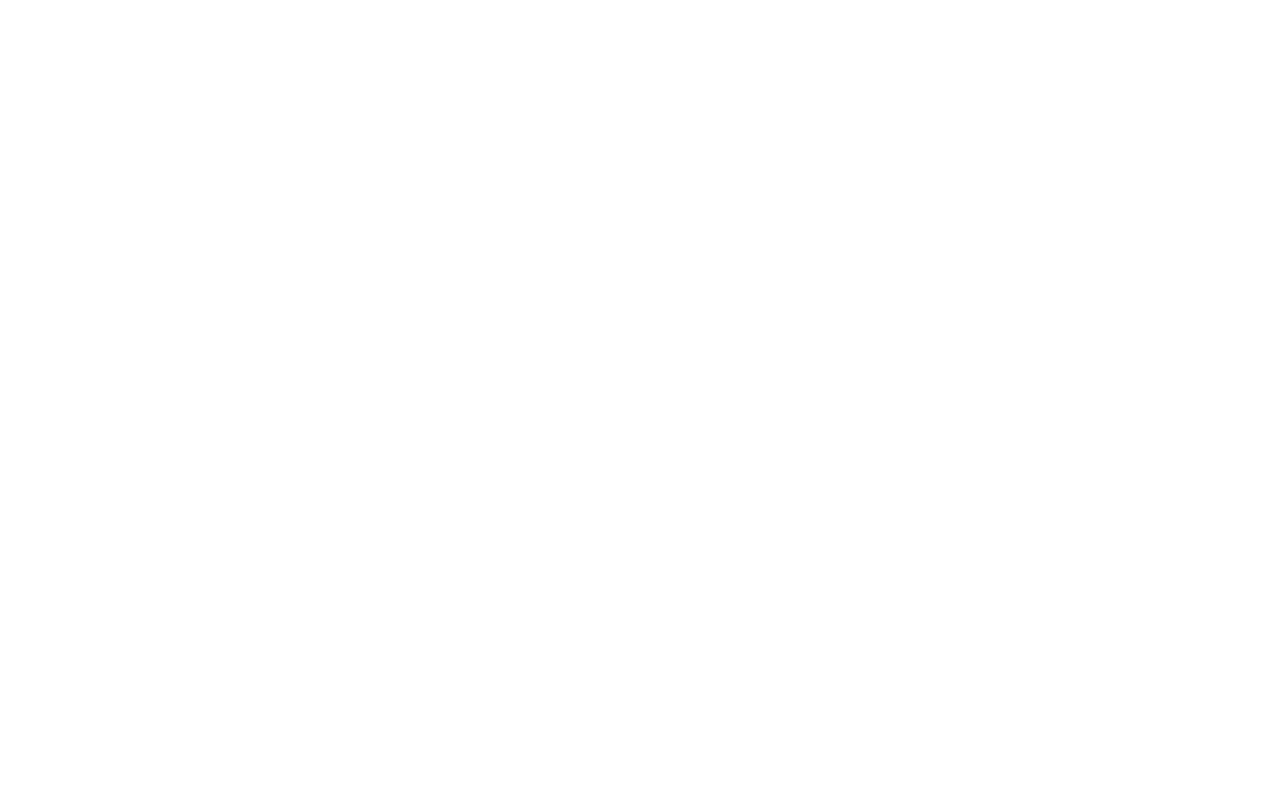
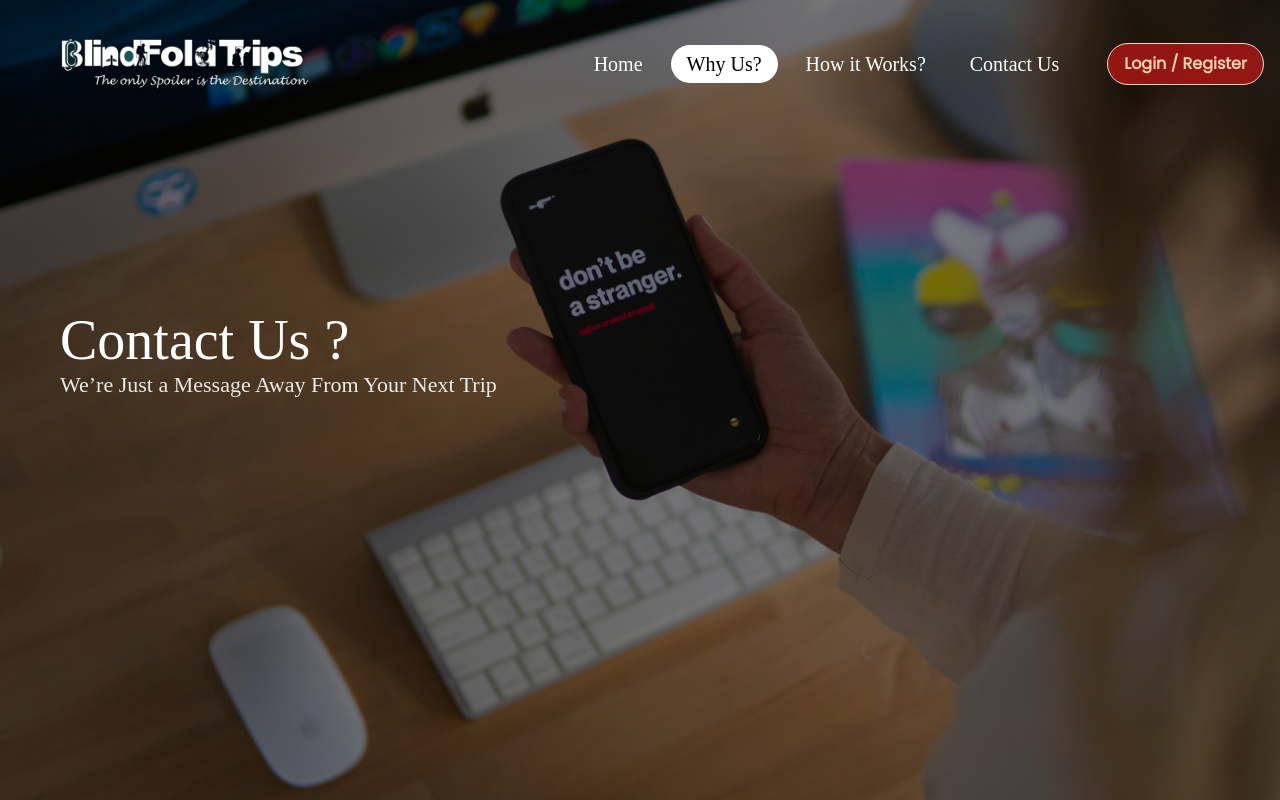
Before and after one commit to VamsiKurapati/BFT_Demo, a React (Vite) app: page /why_us in a window 1280 px wide. Before the commit this address had no page. Shown: the top 800 px of the page. Built offline with nearby package versions, Linux system fonts and the light colour scheme; a web font is replaced by a local one.

Commit message:
Started Why_Us

```diff
--- a/src/App.jsx
+++ b/src/App.jsx
@@ -4,6 +4,7 @@
 
 const Home = lazy(() => import("./assets/Home"));
 const Contact = lazy(() => import("./assets/Contact"));
+const WhyUs = lazy(() => import("./assets/Why_Us"));
 
 const App = () => {
     return (
@@ -12,6 +13,7 @@
                 <Route path="/" element={<Home />} />
                 <Route path="/home" element={<Home />} />
                 <Route path="/contact" element={<Contact />} />
+                <Route path="/why_us" element={<WhyUs />} />
           </Routes>
       </Suspense>
     );
--- /dev/null
+++ b/src/assets/Why_Us.jsx
@@ -0,0 +1,126 @@
+import React, { useState } from "react";
+import { motion, AnimatePresence } from "framer-motion";
+import { useLocation } from "react-router-dom";
+import Footer from "./Footer";
+
+export default function WhyUs() {
+    const [isMobileMenuOpen, setIsMobileMenuOpen] = useState(false);
+    const location = useLocation();
+
+    const navLinks = [
+        { label: "Home", path: "/" },
+        { label: "Why Us?", path: "/why_us" },
+        { label: "How it Works?", path: "/how_it_works" },
+        { label: "Contact Us", path: "/contact" },
+    ];
+
+    return(
+        <section className="w-full font-goudy">
+                {/* Background Image and Navigation */}
+                <section
+                  className="relative min-h-screen md:h-[750px] bg-cover bg-center bg-no-repeat overflow-hidden"
+                  style={{ backgroundImage: "url('/contact_us.jpg')" }}
+                >
+                  <div className="absolute inset-0 bg-[#00000080] z-0"></div>
+
+                  <div className="container mx-auto px-4 py-8 flex justify-between items-center lg:pl-[48px] relative z-10">
+                    {/* Logo */}
+                    <div className="text-white text-2xl font-bold">
+                      <img src="/logo.png" alt="Logo" className="h-16" />
+                    </div>
+
+                    {/* Desktop Navigation */}
+                    <div className="flex items-center">
+                      <nav className="hidden lg:flex">
+                        <ul className="flex gap-[12px] text-white font-goudy text-[20px] font-normal">
+                          {navLinks.map((link) => (
+                            <li key={link.path}>
+                              <a
+                                href={link.path}
+                                className={`px-4 py-2 ${
+                                  location.pathname === link.path
+                                    ? "bg-white text-black rounded-full"
+                                    : "hover:text-gray-300"
+                                }`}
+                              >
+                                {link.label}
+                              </a>
+                            </li>
+                          ))}
+                        </ul>
+                      </nav>
+
+                      {/* Login Button */}
+                      <div className="hidden lg:block ml-8 relative group">
+                        <button
+                          className="bg-[#A11716E5] text-[#FCD2B1] px-4 py-2 font-poppins font-bold rounded-full transition border border-1 group-hover:bg-[#003566] flex items-center"
+                          style={{ borderColor: '#FCD2B1' }}
+                        >
+                          Login / Register
+                          <img
+                            src="/Person.png"
+                            alt="Person"
+                            className="h-6 w-6 ml-2 absolute opacity-0 group-hover:opacity-100 group-hover:static transition-all duration-300"
+                          />
+                        </button>
+                      </div>
+
+                      {/* Hamburger Button */}
+                      <button
+                        className="lg:hidden ml-4 text-white focus:outline-none text-3xl"
+                        onClick={() => setIsMobileMenuOpen(!isMobileMenuOpen)}
+                      >
+                        ☰
+                      </button>
+                    </div>
+                  </div>
+
+                  {/* Mobile Menu with animation */}
+                  <AnimatePresence>
+                    {isMobileMenuOpen && (
+                      <motion.div
+                        initial={{ height: 0, opacity: 0 }}
+                        animate={{ height: "auto", opacity: 1 }}
+                        exit={{ height: 0, opacity: 0 }}
+                        className="absolute top-[100px] right-0 w-2/3 bg-[#FCD2B1] flex flex-col items-center py-6 z-20 lg:hidden overflow-hidden"
+                      >
+                        {navLinks.map((link) => (
+                          <a
+                            key={link.path}
+                            href={link.path}
+                            className={`text-lg py-2 px-6 ${
+                              location.pathname === link.path
+                                ? "bg-white text-black rounded-full"
+                                : "text-white hover:text-gray-300"
+                            }`}
+                          >
+                            {link.label}
+                          </a>
+                        ))}
+                        <button
+                          className="mt-4 bg-[#A11716E5] text-[#FCD2B1] px-6 py-2 font-poppins font-bold rounded-full transition border transition border  border-1"
+                          style={{ borderColor: '#FCD2B1' }}
+                        >
+                          Login / Register
+                        </button>
+                      </motion.div>
+                    )}
+                  </AnimatePresence>
+
+                  {/* Hero Content */}
+                  <div className="container mx-auto px-8 mt-48 lg:pl-[60px] relative z-10">
+                    <div className="max-w-xl">
+                      <h2 className="text-4xl md:text-[56px] font-delta-gothic font-weight-400 text-white">
+                        Contact Us ?
+                      </h2>
+                      <p className="mt-2 text-[#FFFFFFE5] font-goudy font-weight-400 text-[22px]">
+                        We’re Just a Message Away From Your Next Trip
+                      </p>
+                    </div>
+                  </div>
+                </section>
+
+                <Footer />
+        </section>
+    );
+}
```
Also changed, not shown: public/why_us.jpg (added), 1 other file (tests, documents, lock files or other folders).
